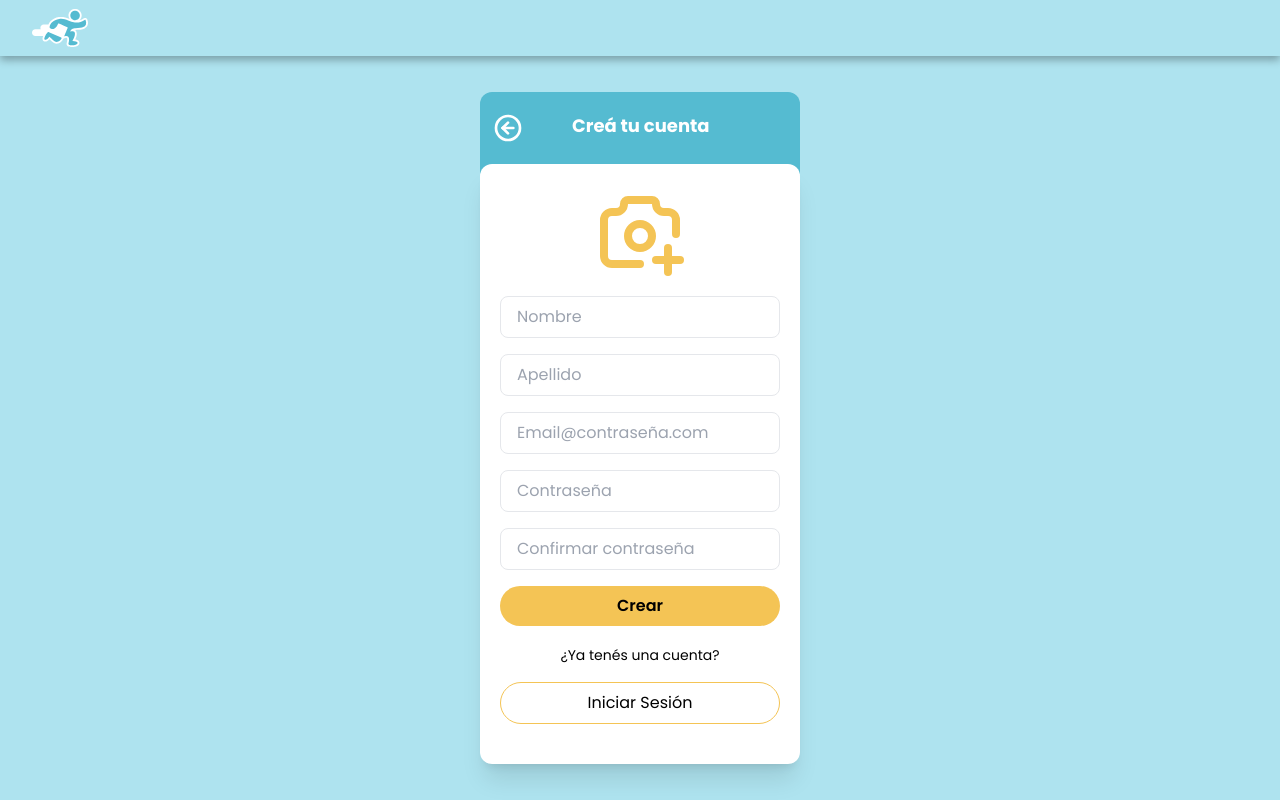
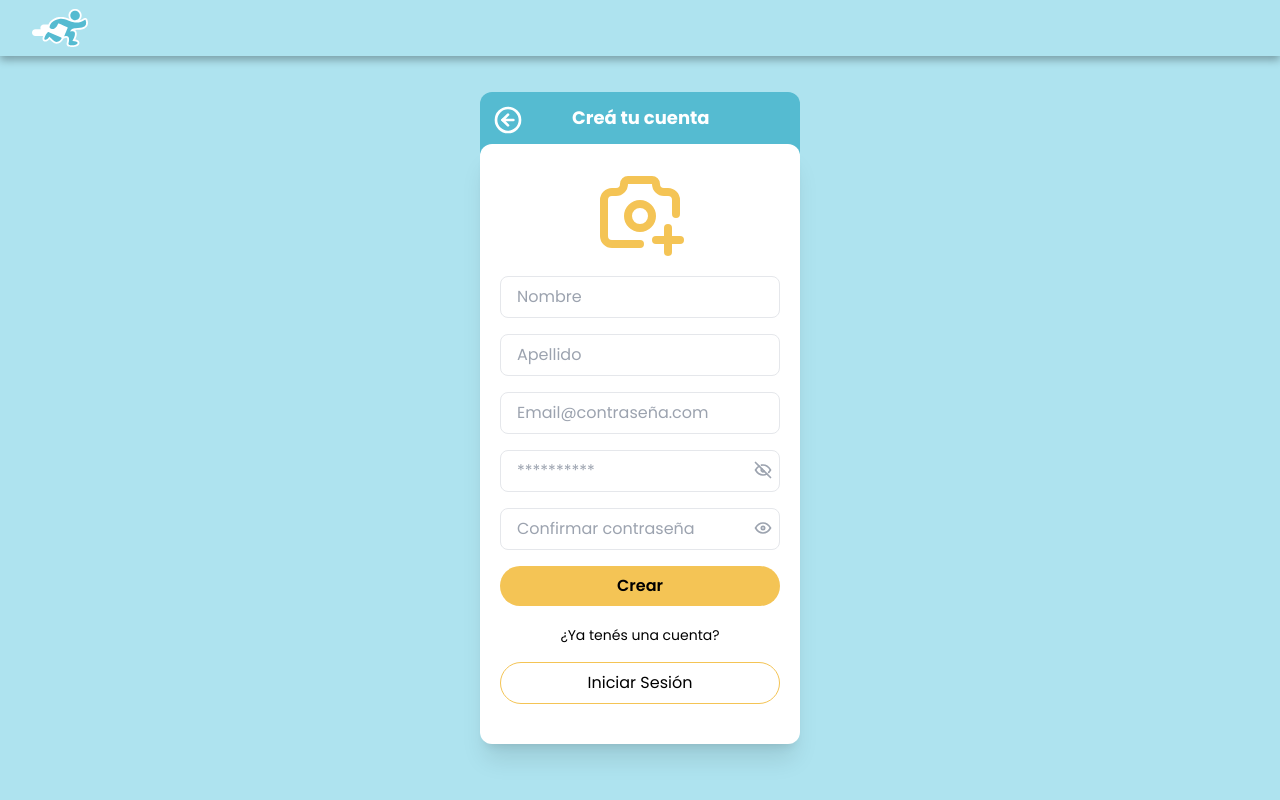
Before and after one commit to Tute22/Chacurbanos-front, a Next.js app: page /register in a window 1280 px wide. Built offline with nearby package versions, Linux system fonts and the light colour scheme.

Commit message:
add eyes in passwords inputs

```diff
--- a/src/app/register/page.tsx
+++ b/src/app/register/page.tsx
@@ -1,5 +1,10 @@
 import { poppins400, poppins600, poppins700 } from "@/commons/fonts";
-import { Camera, LeftArrowIcon } from "@/commons/icons";
+import {
+  Camera,
+  CloseEyeIcon,
+  LeftArrowIcon,
+  OpenEyeIcon,
+} from "@/commons/icons";
 import { Navbar } from "@/components/Navbar";
 
 export default function Register() {
@@ -8,13 +13,15 @@ export default function Register() {
       <Navbar />
       <section className="flex justify-center mt-9">
         <section className="bg-[#55BBD1] h-[150px] rounded-xl">
-          <div className="flex gap-12 mt-5">
+          <div className="flex gap-12 mt-3 mb-2">
             <LeftArrowIcon className="w-8 h-auto text-white ml-3" />
-            <h1 className={`flex justify-center text-lg ${poppins700.className} text-white`}>
+            <h1
+              className={`flex justify-center text-lg ${poppins700.className} text-white`}
+            >
               Creá tu cuenta
             </h1>
           </div>
-          <div className="mt-5 bg-white rounded-xl shadow-xl p-5 w-80 h-[600px]">
+          <div className="bg-white rounded-xl shadow-xl p-5 w-80 h-[600px]">
             <div className="flex justify-center mb-4">
               <Camera className="w-24 h-auto text-[#F4C455]" />
             </div>
@@ -41,13 +48,15 @@ export default function Register() {
                 />
               </div>
               <div className="mb-4">
+                <CloseEyeIcon className=" text-gray-400 w-5 h-6 mr-2 ml-[253px] mt-2 absolute" />
                 <input
                   type="password"
                   className={`${poppins400.className} w-full px-4 py-2 border rounded-lg focus:outline-none`}
-                  placeholder="Contraseña"
+                  placeholder="**********"
                 />
               </div>
               <div className="mb-4">
+                <OpenEyeIcon className=" text-gray-400 w-5 h-6 mr-2 ml-[253px] mt-2 absolute" />
                 <input
                   type="password"
                   className={`${poppins400.className} w-full px-4 py-2 border rounded-lg focus:outline-none`}
@@ -64,12 +73,17 @@ export default function Register() {
               </div>
             </form>
             <div className="text-center">
-              <a href="#" className={`${poppins400.className} inline-block text-sm`}>
+              <a
+                href="#"
+                className={`${poppins400.className} inline-block text-sm`}
+              >
                 ¿Ya tenés una cuenta?
               </a>
             </div>
             <div className="mb-4 mt-4">
-              <button className={`${poppins400.className} w-full px-4 py-2 rounded-full border-[#F4C455] border-solid border-[1px]`}>
+              <button
+                className={`${poppins400.className} w-full px-4 py-2 rounded-full border-[#F4C455] border-solid border-[1px]`}
+              >
                 Iniciar Sesión
               </button>
             </div>
```
